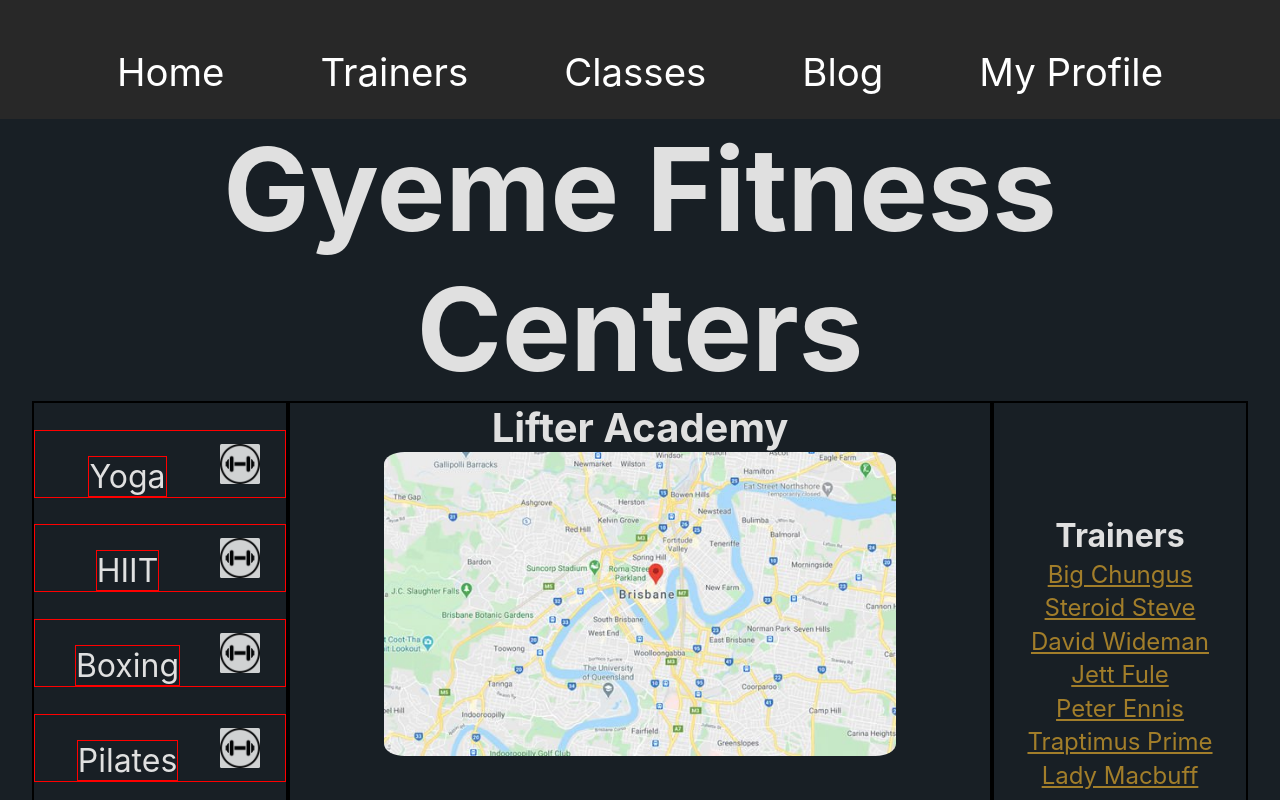
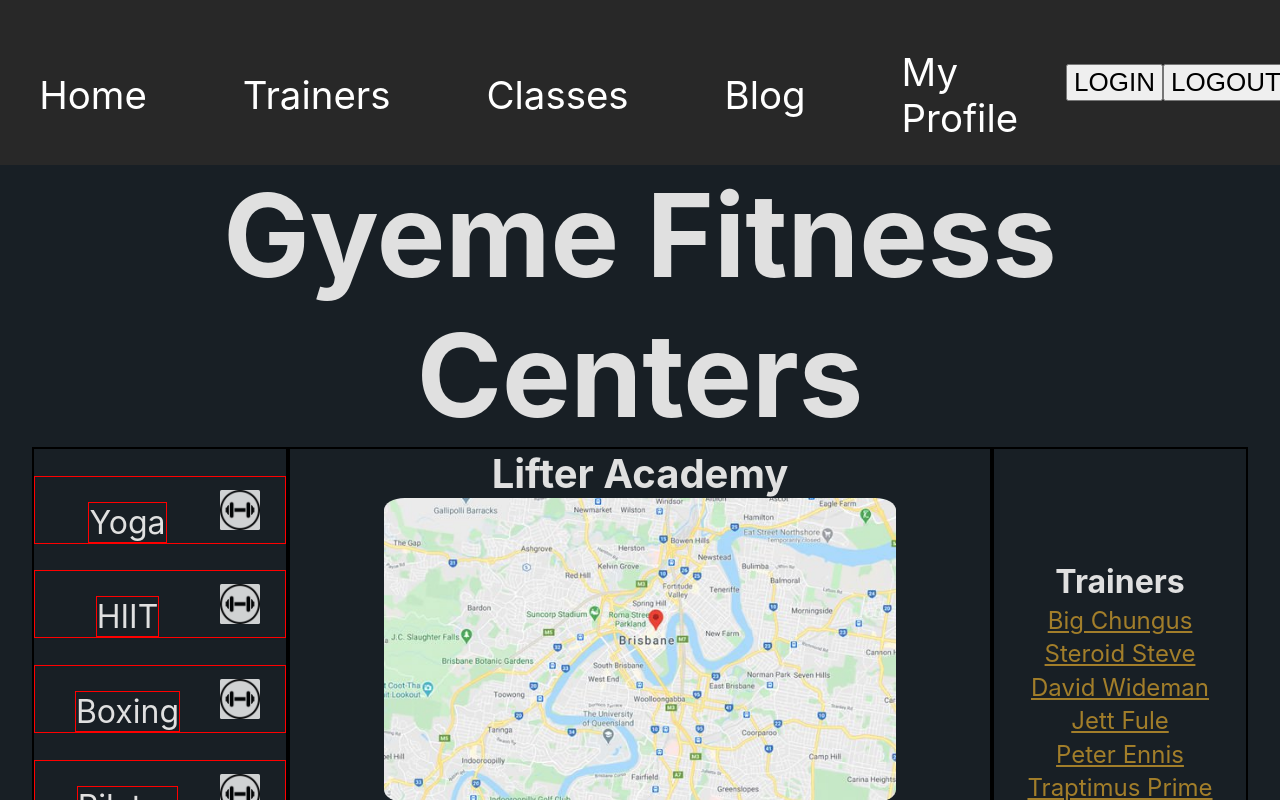
Before and after one commit to react-group-assignment/gyeme-frontend, a React (Vite) app in the folder gyeme_react/: page / in a window 1280 px wide. Shown: the top 800 px of the page. Built offline with nearby package versions, Linux system fonts and the light colour scheme.

Commit message:
added auth0 login and logout on the homepage

```diff
--- a/gyeme_react/package.json
+++ b/gyeme_react/package.json
@@ -7,6 +7,8 @@
     "preview": "vite preview"
   },
   "dependencies": {
+    "@auth0/auth0-react": "^1.9.0",
+    "dotenv": "^16.0.0",
     "react": "^17.0.2",
     "react-dom": "^17.0.2",
     "react-router-dom": "^6.2.1"
--- a/gyeme_react/src/App.jsx
+++ b/gyeme_react/src/App.jsx
@@ -38,7 +38,6 @@
         />
       </Routes>
     </BrowserRouter>
-
   )
 }
 
--- /dev/null
+++ b/gyeme_react/src/components/authentication/LoginButton.jsx
@@ -0,0 +1,14 @@
+import React from 'react';
+import { useAuth0 } from '@auth0/auth0-react';
+
+export default function LoginButton() {
+    const { loginWithRedirect } = useAuth0()
+
+  return (
+      <>
+      <button onClick={() => loginWithRedirect()}>
+          LOGIN
+      </button>
+      </>
+  );
+}
--- /dev/null
+++ b/gyeme_react/src/components/authentication/LogoutButton.jsx
@@ -0,0 +1,14 @@
+import React from 'react';
+import { useAuth0 } from '@auth0/auth0-react'
+
+export default function LogoutButton() {
+    const { logout } = useAuth0();
+
+    return (
+        <>
+        <button onClick={() => logout({ returnTo: window.location.origin })}>
+            LOGOUT
+        </button>
+        </>
+    );
+}
--- a/gyeme_react/src/components/navbar/Navbar.jsx
+++ b/gyeme_react/src/components/navbar/Navbar.jsx
@@ -1,6 +1,8 @@
 import React from 'react';
 import { Link } from 'react-router-dom';
 import './Navbar.css';
+import LoginButton from '../authentication/LoginButton.jsx'
+import LogoutButton from '../authentication/LogoutButton';
 
 export default function Navbar() {
 
@@ -11,6 +13,8 @@
       <Link to='/classes' className='link'>Classes</Link>
       <Link to='/blog' className='link'>Blog</Link>
       <Link to='/profile' className='link'>My Profile</Link>
+      <LoginButton />
+      <LogoutButton />
     </nav>
   )
 }
--- a/gyeme_react/src/main.jsx
+++ b/gyeme_react/src/main.jsx
@@ -2,10 +2,22 @@
 import ReactDOM from 'react-dom'
 import './index.css'
 import App from './App'
+import { Auth0Provider } from '@auth0/auth0-react'
+
+// const domain = process.env.REACT_APP_AUTH0_DOMAIN
+const domain = 'dev-byc3adl2.us.auth0.com'
+// const clientId = process.env.REACT_APP_AUTH0_CLIENT_ID
+const clientId = 'LNNZQfPtrZNq1nm7ERCLwPwBQqShaJFU'
 
 ReactDOM.render(
   <React.StrictMode>
-    <App />
+    <Auth0Provider
+      domain={domain}
+      clientId={clientId}
+      redirectUri={window.location.origin}
+    >
+      <App />
+    </Auth0Provider>
   </React.StrictMode>,
   document.getElementById('root')
 )
```
Also changed, not shown: 2 other files (tests, documents, lock files or other folders).
